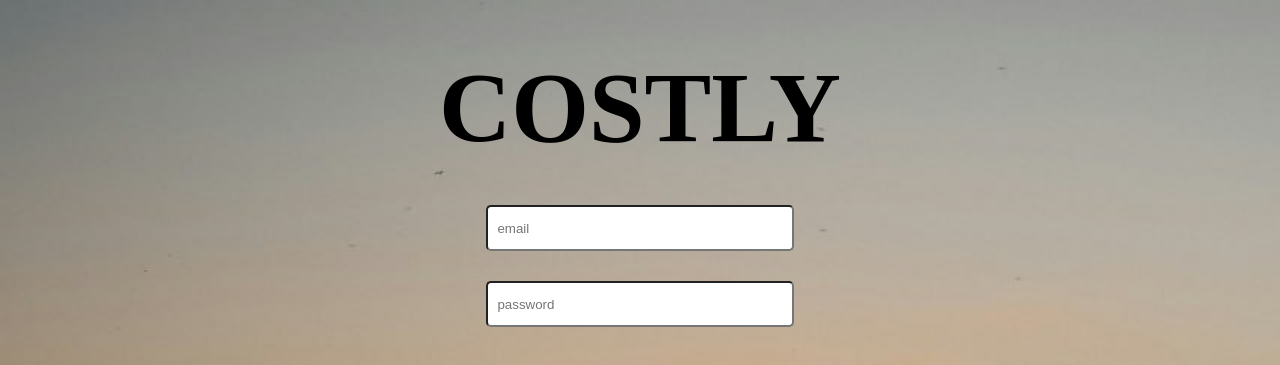
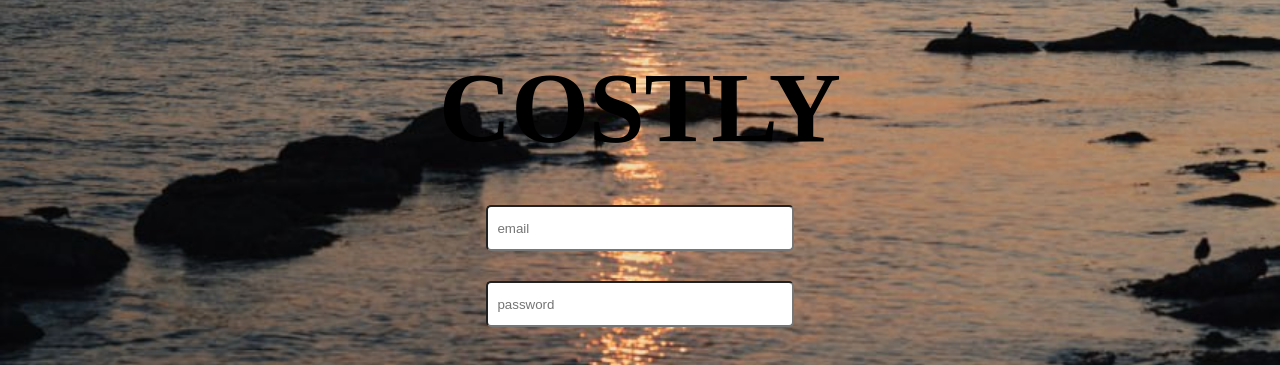
Before and after one commit to amir-lebbaz/salah, a plain HTML site: page index.html in a window 1280 px wide. Shown: the top 365 px of the page. Drawn offline with Linux system fonts and the light colour scheme.

Commit message:
Update style.css

```diff
--- a/style.css
+++ b/style.css
@@ -1,11 +1,10 @@
 body {
     margin: 0;
-    list-style: none;
-    font-style: none;
     background-color: hsla(0, 51%, 33%, 0.644);
-    background-image: url(photo_2025-03-21_18-38-08.jpg);
+    background-image: url('./photo_2025-03-21_18-38-08.jpg'); /* تأكد من المسار */
     background-size: cover;
     background-repeat: no-repeat;
+    background-position: center; /* لتوسيط الخلفية */
 }
 
 #login {
```
